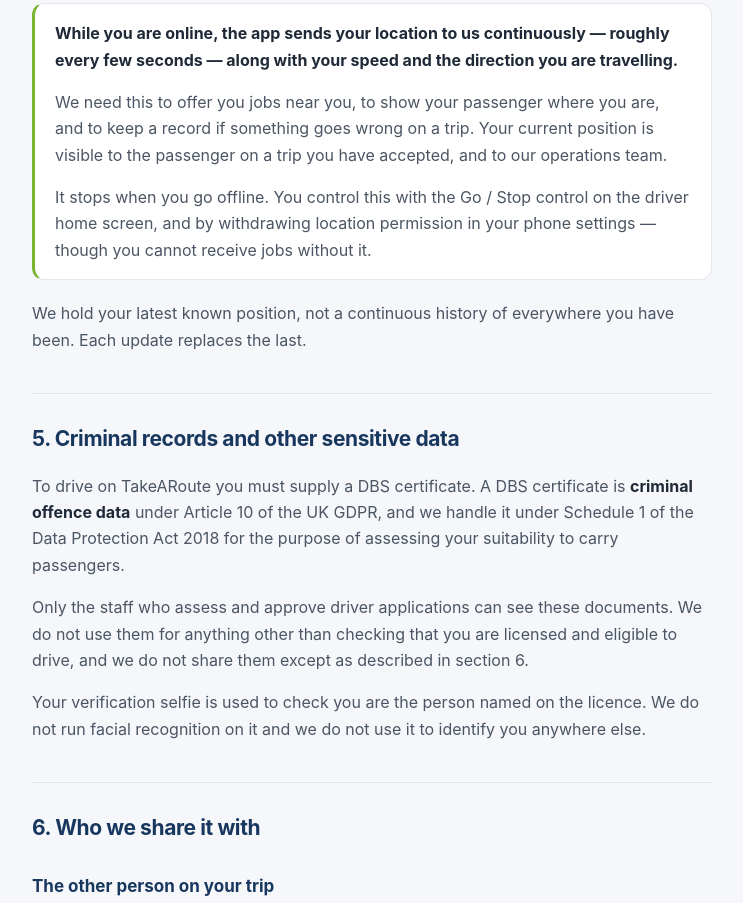
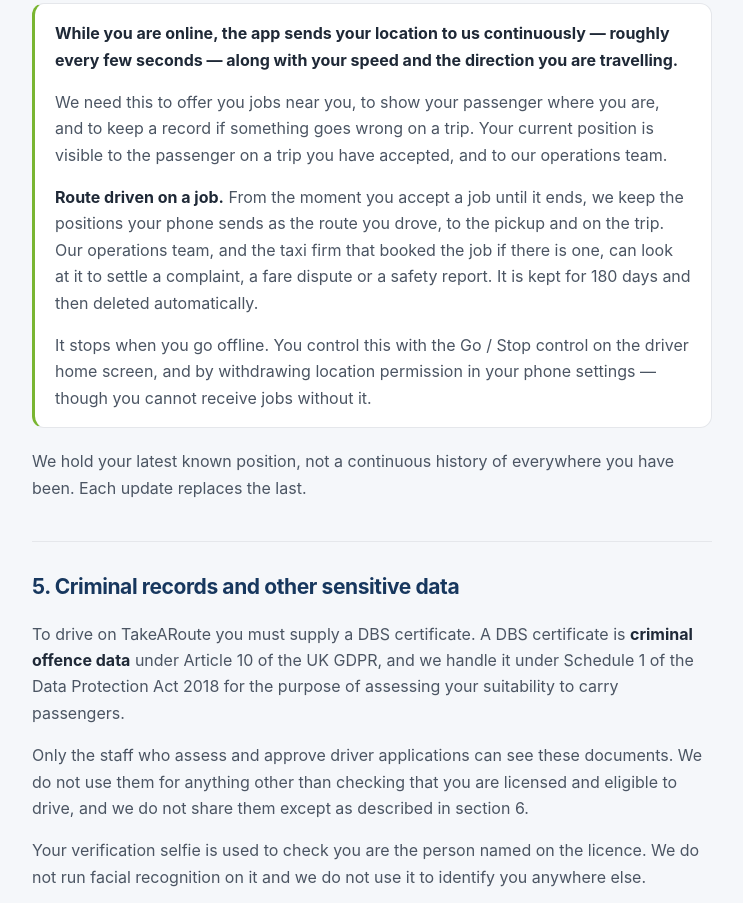
Before and after one commit to takearouteltd-bot/App, a website: page public/privacy.html in a window 1280 px wide. Shown: the part 4433-5336 px from the top of the page, without its empty margins (268-1011 px from the left). Drawn offline with Linux system fonts and the light colour scheme.

Commit message:
Privacy policy: route kept for each job, 180 days
Co-Authored-By: Claude Opus 5.5 <noreply@anthropic.com>

```diff
--- a/public/privacy.html
+++ b/public/privacy.html
@@ -123,6 +123,7 @@
       <div class="callout">
         <p><strong>While you are online, the app sends your location to us continuously — roughly every few seconds — along with your speed and the direction you are travelling.</strong></p>
         <p>We need this to offer you jobs near you, to show your passenger where you are, and to keep a record if something goes wrong on a trip. Your current position is visible to the passenger on a trip you have accepted, and to our operations team.</p>
+        <p><strong>Route driven on a job.</strong> From the moment you accept a job until it ends, we keep the positions your phone sends as the route you drove, to the pickup and on the trip. Our operations team, and the taxi firm that booked the job if there is one, can look at it to settle a complaint, a fare dispute or a safety report. It is kept for 180 days and then deleted automatically.</p>
         <p>It stops when you go offline. You control this with the Go / Stop control on the driver home screen, and by withdrawing location permission in your phone settings — though you cannot receive jobs without it.</p>
       </div>
       <p>We hold your latest known position, not a continuous history of everywhere you have been. Each update replaces the last.</p>
@@ -182,6 +183,7 @@
             <tr><td>Reports and complaints</td><td>6 years from resolution</td></tr>
             <tr><td>Masked call records</td><td>12 months</td></tr>
             <tr><td>Driver live location</td><td>Only the latest position is held — each update replaces the previous one</td></tr>
+            <tr><td>Route driven on a job</td><td>180 days from the trip, then deleted automatically</td></tr>
             <tr><td>Account details after you close your account</td><td>Deleted or anonymised within 30 days, except where a record above must be kept</td></tr>
           </tbody>
         </table>
```
